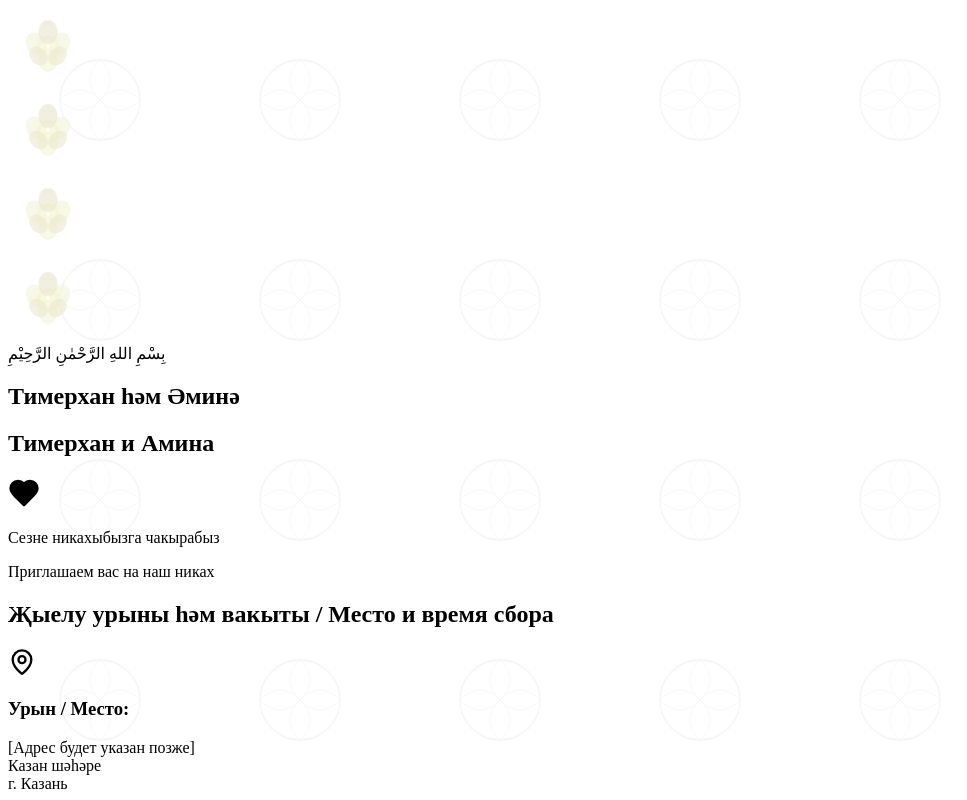
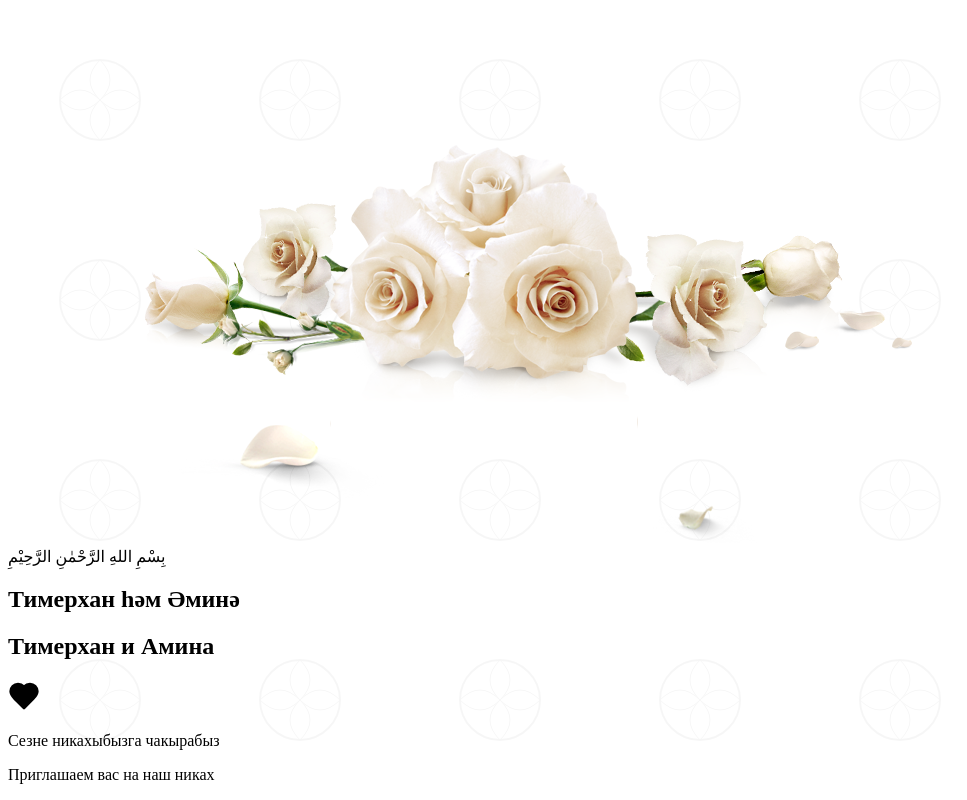
Before and after one commit to Timer-han/nikah_invitation, a React (Vite) app: page / in a window 1280 px wide. Shown: the top 800 px of the page, without its empty margins (0-967 px from the left). Built offline with nearby package versions, Linux system fonts and the light colour scheme; the HTML template or start-up script is replaced by a standard one.

Commit message:
FIX: some text edits + add rose pic

```diff
--- a/src/components/NikahInvitation.jsx
+++ b/src/components/NikahInvitation.jsx
@@ -44,29 +44,38 @@ const NikahInvitation = () => {
   );
 
   const Rose = ({ className = "", style = {} }) => (
-    <div className={`absolute ${className}`} style={style}>
-      <svg width="80" height="80" viewBox="0 0 100 100">
-        <circle cx="50" cy="50" r="15" fill="#f5f5dc" opacity="0.9"/>
-        <circle cx="50" cy="50" r="10" fill="#fffef0" opacity="0.8"/>
-        <ellipse cx="35" cy="45" rx="12" ry="15" fill="#f5f5dc" opacity="0.7" transform="rotate(-30 35 45)"/>
-        <ellipse cx="65" cy="45" rx="12" ry="15" fill="#f5f5dc" opacity="0.7" transform="rotate(30 65 45)"/>
-        <ellipse cx="50" cy="30" rx="12" ry="15" fill="#ede8d0" opacity="0.7"/>
-        <ellipse cx="50" cy="65" rx="12" ry="15" fill="#f5f5dc" opacity="0.7"/>
-        <ellipse cx="38" cy="60" rx="10" ry="13" fill="#ede8d0" opacity="0.6" transform="rotate(-45 38 60)"/>
-        <ellipse cx="62" cy="60" rx="10" ry="13" fill="#ede8d0" opacity="0.6" transform="rotate(45 62 60)"/>
-      </svg>
-    </div>
-  );
+  <img
+    src="/images/rose.png"
+    alt="rose"
+    className={`absolute w-200 h-200 ${className}`}
+    style={style}
+  />
+);
+  // const Rose = ({ className = "", style = {} }) => (
+  //   <div className={`absolute ${className}`} style={style}>
+  //     <svg width="80" height="80" viewBox="0 0 100 100">
+  //       <circle cx="50" cy="50" r="15" fill="#f5f5dc" opacity="0.9"/>
+  //       <circle cx="50" cy="50" r="10" fill="#fffef0" opacity="0.8"/>
+  //       <ellipse cx="35" cy="45" rx="12" ry="15" fill="#f5f5dc" opacity="0.7" transform="rotate(-30 35 45)"/>
+  //       <ellipse cx="65" cy="45" rx="12" ry="15" fill="#f5f5dc" opacity="0.7" transform="rotate(30 65 45)"/>
+  //       <ellipse cx="50" cy="30" rx="12" ry="15" fill="#ede8d0" opacity="0.7"/>
+  //       <ellipse cx="50" cy="65" rx="12" ry="15" fill="#f5f5dc" opacity="0.7"/>
+  //       <ellipse cx="38" cy="60" rx="10" ry="13" fill="#ede8d0" opacity="0.6" transform="rotate(-45 38 60)"/>
+  //       <ellipse cx="62" cy="60" rx="10" ry="13" fill="#ede8d0" opacity="0.6" transform="rotate(45 62 60)"/>
+  //     </svg>
+  //   </div>
+  // );
 
   return (
     <div className="min-h-screen bg-gradient-to-b from-green-50 via-white to-green-50 text-gray-800 relative overflow-hidden">
       {ornamentPattern}
 
       {/* Декоративные розы */}
-      <Rose className="top-20 left-10 opacity-40" style={{ transform: `translateY(${scrollY * 0.1}px)` }} />
-      <Rose className="top-40 right-20 opacity-30" style={{ transform: `translateY(${scrollY * 0.15}px)` }} />
+      <Rose className="top-[50vh] left-20 opacity-40 z-10" style={{ transform: `translateY(${scrollY * 0.2}px)` }} />
+
+      {/* <Rose className="top-40 right-20 opacity-30" style={{ transform: `translateY(${scrollY * 0.15}px)` }} />
       <Rose className="bottom-40 left-20 opacity-35" style={{ transform: `translateY(${-scrollY * 0.1}px)` }} />
-      <Rose className="bottom-60 right-10 opacity-25" style={{ transform: `translateY(${-scrollY * 0.12}px)` }} />
+      <Rose className="bottom-60 right-10 opacity-25" style={{ transform: `translateY(${-scrollY * 0.12}px)` }} /> */}
 
       {/* Басмала */}
       <section className="min-h-screen flex items-center justify-center relative z-10 px-4">
@@ -121,11 +130,11 @@ const NikahInvitation = () => {
                   <div>
                     <h3 className="font-medium text-lg text-emerald-800 mb-2">Урын / Место:</h3>
                     <p className="text-gray-700 leading-relaxed">
-                      [Адрес будет указан позже]
+                      Никах центр Эмиз
                       <br />
-                      Казан шәһәре
+                      Казан шәһәре, Сафиуллина урамы, 29
                       <br />
-                      г. Казань
+                      г. Казань, улица Сафиуллина, 29
                     </p>
                   </div>
                 </div>
@@ -137,9 +146,9 @@ const NikahInvitation = () => {
                   <div>
                     <h3 className="font-medium text-lg text-emerald-800 mb-2">Вакыт / Время:</h3>
                     <p className="text-gray-700 leading-relaxed">
-                      [Дата будет указана позже]
+                      Дата: 02.01.2026
                       <br />
-                      [Время начала]
+                      Время: 16:00
                     </p>
                   </div>
                 </div>
@@ -214,11 +223,11 @@ const NikahInvitation = () => {
                 Предпочтительна светлая однотонная одежда пастельных тонов
               </p>
               <div className="flex justify-center space-x-4 mt-6">
-                <div className="w-16 h-16 rounded-full bg-green-100 border-2 border-emerald-200"></div>
-                <div className="w-16 h-16 rounded-full bg-blue-50 border-2 border-blue-200"></div>
-                <div className="w-16 h-16 rounded-full bg-pink-50 border-2 border-pink-200"></div>
+                <div className="w-16 h-16 rounded-full bg-cyan-100 border-2 border-cyan-200"></div>
+                <div className="w-16 h-16 rounded-full bg-lime-100 border-2 border-lime-200"></div>
+                <div className="w-16 h-16 rounded-full bg-yellow-50 border-2 border-yellow-200"></div>
                 <div className="w-16 h-16 rounded-full bg-amber-50 border-2 border-amber-200"></div>
-                <div className="w-16 h-16 rounded-full bg-purple-50 border-2 border-purple-200"></div>
+                <div className="w-16 h-16 rounded-full bg-orange-50 border-2 border-orange-200"></div>
               </div>
             </div>
           </div>
@@ -238,7 +247,7 @@ const NikahInvitation = () => {
 
             <div className="grid md:grid-cols-2 gap-6">
               <a
-                href="#"
+                href="https://t.me/+0-cOTu8QNARkY2Ri"
                 className="group bg-gradient-to-br from-emerald-500 to-emerald-600 hover:from-emerald-600 hover:to-emerald-700 text-white rounded-2xl p-8 transition-all duration-300 transform hover:scale-105 hover:shadow-xl"
               >
                 <div className="flex flex-col items-center space-y-4">
```
Also changed, not shown: index.html (renamed from public/index.html), public/images/rose.png (added).
